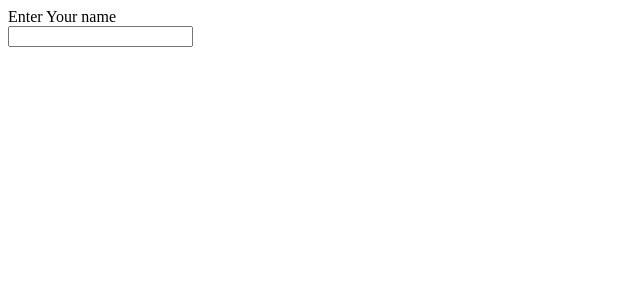
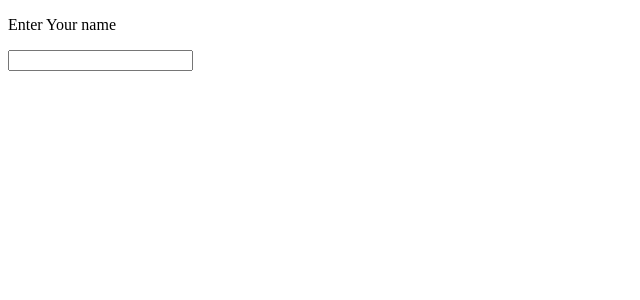
Before and after one commit to acciojob/personal-greeting-Sagunthala-A, a React app: page / in a window 1280 px wide. Shown: the top 300 px of the page, without its empty margins (0-640 px from the left). Built offline with nearby package versions, Linux system fonts and the light colour scheme.

Commit message:
add p tag instead of label tag

```diff
--- a/src/components/App.js
+++ b/src/components/App.js
@@ -7,9 +7,8 @@ const App = () => {
   return (
     <div>
         {/* Do not remove the main div */}
-        <label style={{display:"block"}} htmlFor="name">Enter Your name</label>
+        <p>Enter Your name</p>
         <input
-          id="name"
           type="text"
           value={name}
           onChange={(e)=>{setName(e.target.value)}}
```
